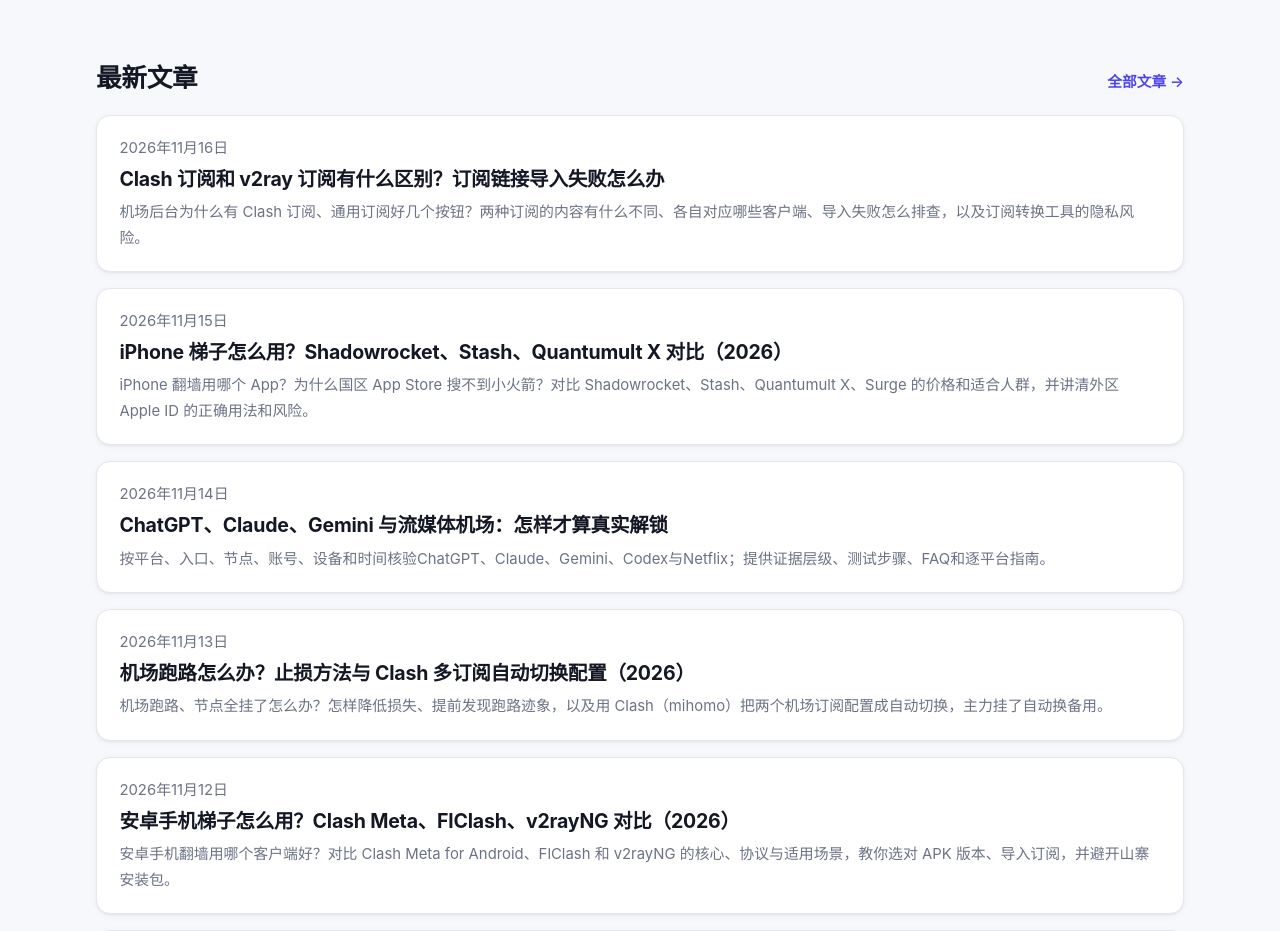
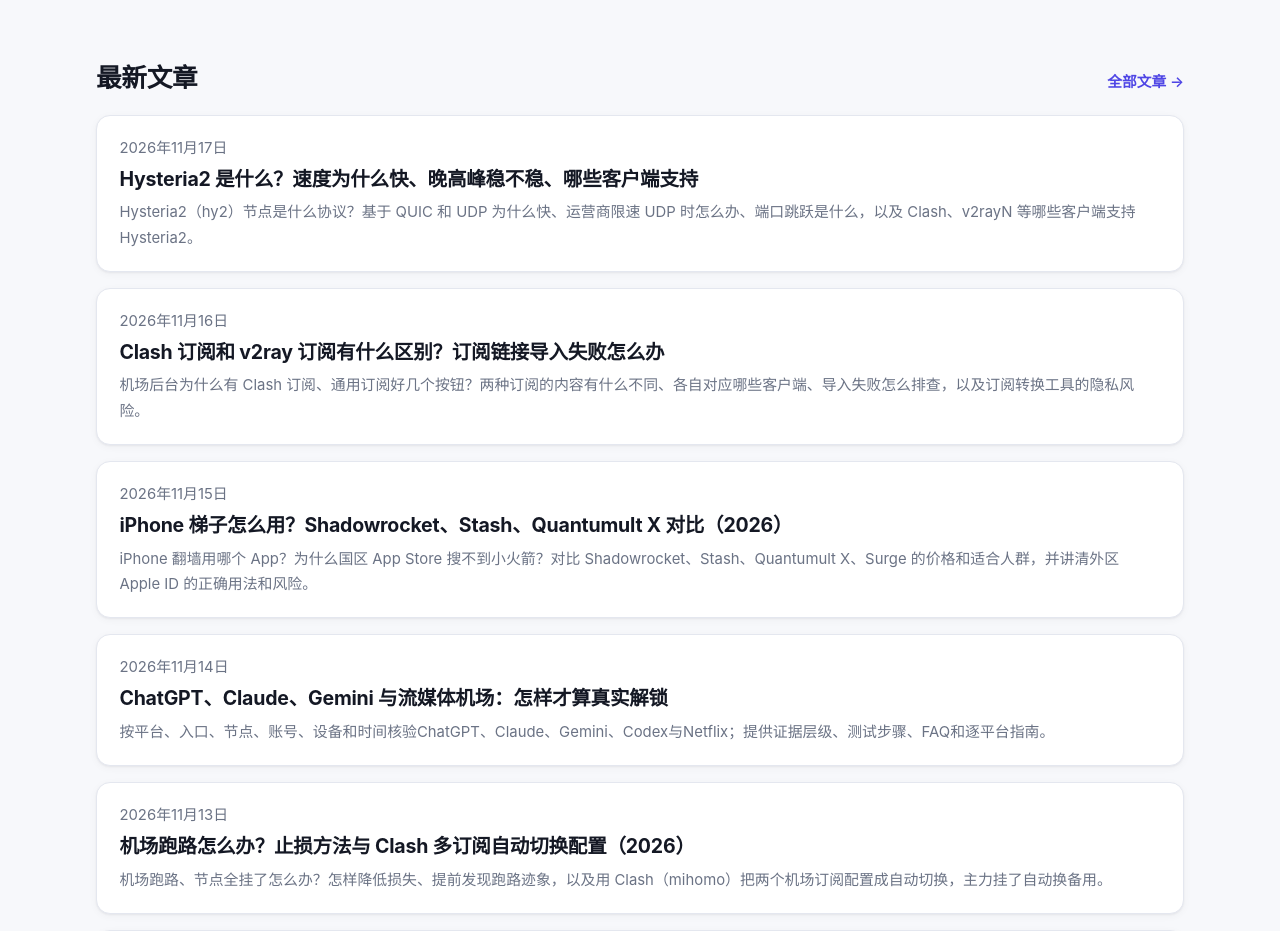
Before and after one commit to haorenyishengpinganana/tizi-vpn-guide, an Astro site: page /tizi-vpn-guide/ in a window 1280 px wide. Shown: the part 1400-2331 px from the top of the page. Built offline with nearby package versions, Linux system fonts and the light colour scheme; Astro itself is replaced by a stand-in of ours; some packages are replaced by stand-ins of ours.

Commit message:
publish: 2026-11-17

```diff
--- a/queue/009-hysteria2-explained.md
+++ b/src/content/posts/zh/hysteria2-explained.md
@@ -17,6 +17,7 @@ sources:
     url: https://wiki.metacubex.one/config/proxies/hysteria2/
   - title: 'Hysteria GitHub 仓库'
     url: https://github.com/HyNetworks/hysteria
+pubDate: 2026-11-17
 ---
 
 机场的节点列表里，经常能看到名字带 **Hysteria2** 或 **hy2** 的节点，很多人说它"速度特别快"。这篇文章用官方文档讲清楚：
```
